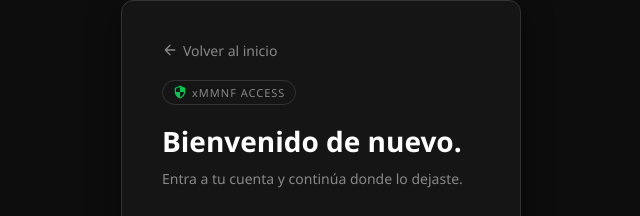
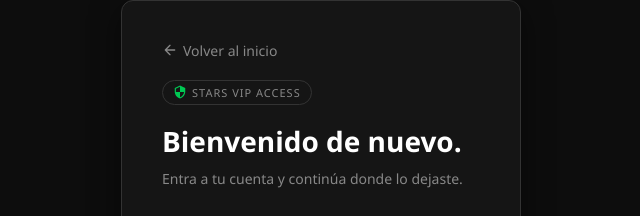
Before and after one commit to starsvip17/auth, a plain HTML site: page index.html in a window 1280 px wide. Shown: the part 143-359 px from the top of the page, 319-959 px from the left. Drawn offline with Linux system fonts and the light colour scheme.

Commit message:
Update index.html

```diff
--- a/index.html
+++ b/index.html
@@ -82,7 +82,7 @@
 
         <div class="badge">
             <svg viewBox="0 0 24 24"><path d="M12 1L3 5v6c0 5.55 3.84 10.74 9 12 5.16-1.26 9-6.45 9-12V5l-9-4zm0 10.99h7c-.53 4.12-3.28 7.79-7 8.94V12H5V6.3l7-3.11v8.8z"/></svg>
-            xMMNF ACCESS
+            STARS VIP ACCESS
         </div>
 
         <h2>Bienvenido de nuevo.</h2>
```
